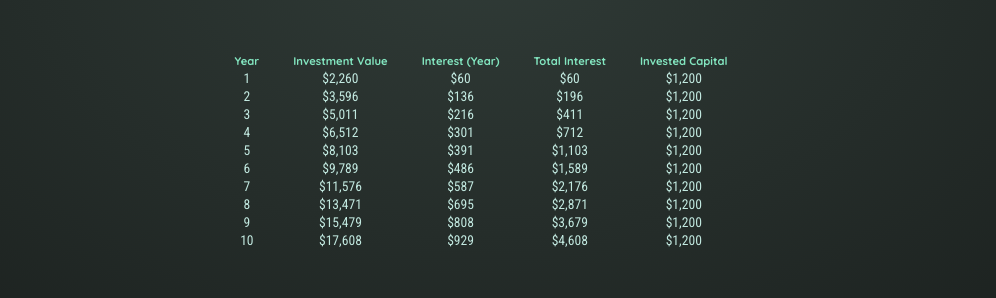
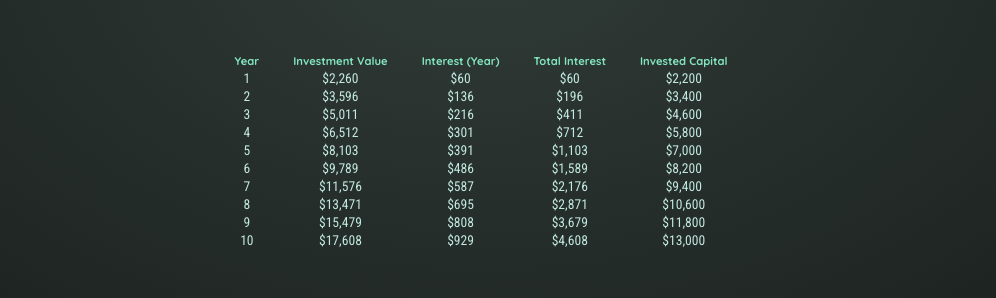
Before and after one commit to eediallo/investement-calculator-react, a React app: page / in a window 1280 px wide. Shown: the part 448-746 px from the top of the page, without its empty margins (159-1155 px from the left). Built offline with nearby package versions, Linux system fonts and the light colour scheme; the HTML template or start-up script is replaced by a standard one.

Commit message:
update results content

```diff
--- a/src/components/Results.jsx
+++ b/src/components/Results.jsx
@@ -2,7 +2,11 @@ import { calculateInvestmentResults, formatter } from "../util/investment.js";
 
 export default function Results({ input }) {
   const resultsData = calculateInvestmentResults(input);
-  let totalInterest = 0;
+  const initialInverstment =
+    resultsData[0].valueEndOfYear -
+    resultsData[0].interest -
+    resultsData[0].annualInvestment;
+
   return (
     <section id="result">
       <table>
@@ -16,15 +20,22 @@ export default function Results({ input }) {
           </tr>
         </thead>
         <tbody>
-          {resultsData.map((result) => (
-            <tr key={result.year}>
-              <td>{result.year}</td>
-              <td>{formatter.format(result.valueEndOfYear)}</td>
-              <td>{formatter.format(result.interest)}</td>
-              <td>{formatter.format((totalInterest += result.interest))}</td>
-              <td>{formatter.format(result.annualInvestment)}</td>
-            </tr>
-          ))}
+          {resultsData.map((result) => {
+            let totalInterest =
+              result.valueEndOfYear -
+              result.annualInvestment * result.year -
+              initialInverstment;
+            const totalAmountInversted = result.valueEndOfYear - totalInterest;
+            return (
+              <tr key={result.year}>
+                <td>{result.year}</td>
+                <td>{formatter.format(result.valueEndOfYear)}</td>
+                <td>{formatter.format(result.interest)}</td>
+                <td>{formatter.format(totalInterest)}</td>
+                <td>{formatter.format(totalAmountInversted)}</td>
+              </tr>
+            );
+          })}
         </tbody>
       </table>
     </section>
```
